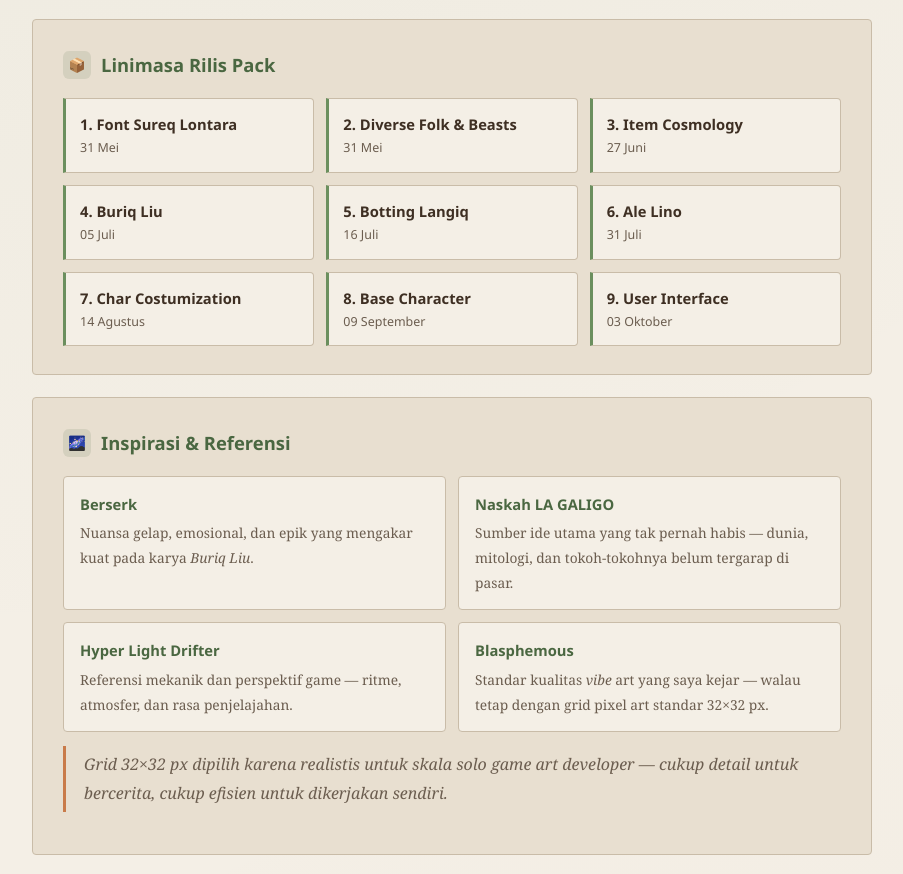
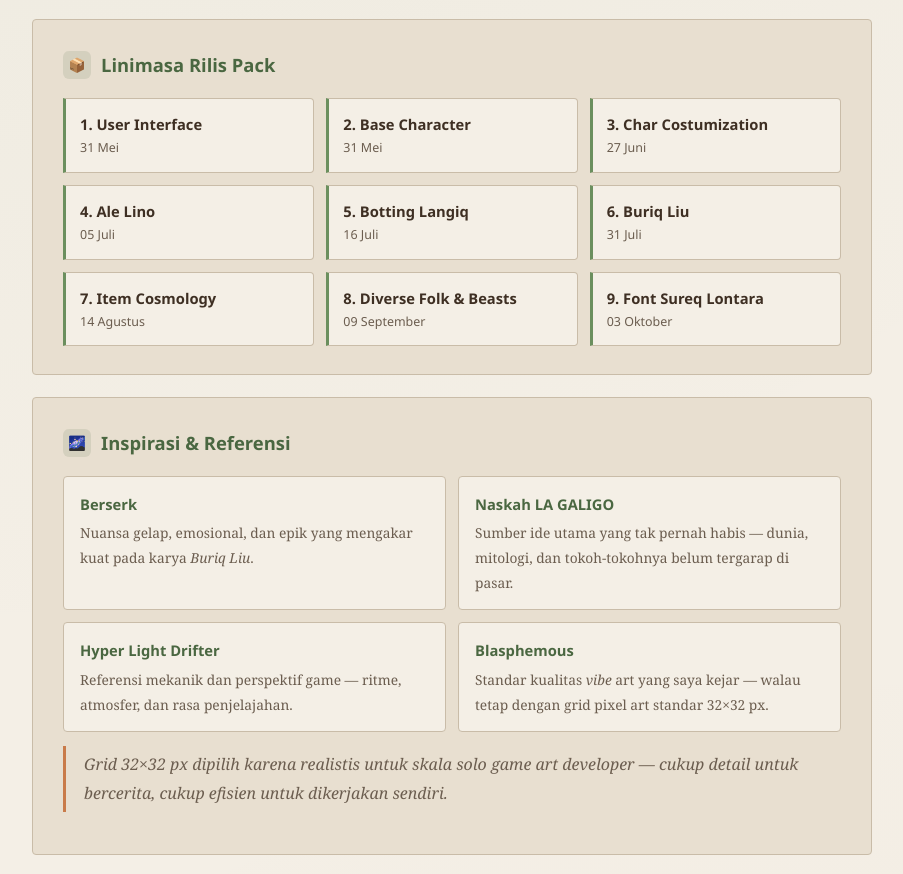
Before and after one commit to rachmatatrjt/biografi, a plain HTML site: page index.html in a window 1280 px wide. Shown: the part 1583-2457 px from the top of the page, without its empty margins (188-1091 px from the left). Drawn offline with Linux system fonts and the light colour scheme.

Commit message:
Update release packs in index.html

```diff
--- a/index.html
+++ b/index.html
@@ -317,15 +317,15 @@
     <section>
       <h2><span class="icon">📦</span> Linimasa Rilis Pack</h2>
       <div class="pack-grid">
-        <div class="pack"><div class="name">1. Font Sureq Lontara</div><div class="date">31 Mei</div></div>
-        <div class="pack"><div class="name">2. Diverse Folk &amp; Beasts</div><div class="date">31 Mei</div></div>
-        <div class="pack"><div class="name">3. Item Cosmology</div><div class="date">27 Juni</div></div>
-        <div class="pack"><div class="name">4. Buriq Liu</div><div class="date">05 Juli</div></div>
+        <div class="pack"><div class="name">1. User Interface</div><div class="date">31 Mei</div></div>
+        <div class="pack"><div class="name">2. Base Character</div><div class="date">31 Mei</div></div>
+        <div class="pack"><div class="name">3. Char Costumization</div><div class="date">27 Juni</div></div>
+        <div class="pack"><div class="name">4. Ale Lino</div><div class="date">05 Juli</div></div>
         <div class="pack"><div class="name">5. Botting Langiq</div><div class="date">16 Juli</div></div>
-        <div class="pack"><div class="name">6. Ale Lino</div><div class="date">31 Juli</div></div>
-        <div class="pack"><div class="name">7. Char Costumization</div><div class="date">14 Agustus</div></div>
-        <div class="pack"><div class="name">8. Base Character</div><div class="date">09 September</div></div>
-        <div class="pack"><div class="name">9. User Interface</div><div class="date">03 Oktober</div></div>
+        <div class="pack"><div class="name">6. Buriq Liu</div><div class="date">31 Juli</div></div>
+        <div class="pack"><div class="name">7. Item Cosmology</div><div class="date">14 Agustus</div></div>
+        <div class="pack"><div class="name">8. Diverse Folk &amp; Beasts</div><div class="date">09 September</div></div>
+        <div class="pack"><div class="name">9. Font Sureq Lontara</div><div class="date">03 Oktober</div></div>
       </div>
     </section>
 
```
